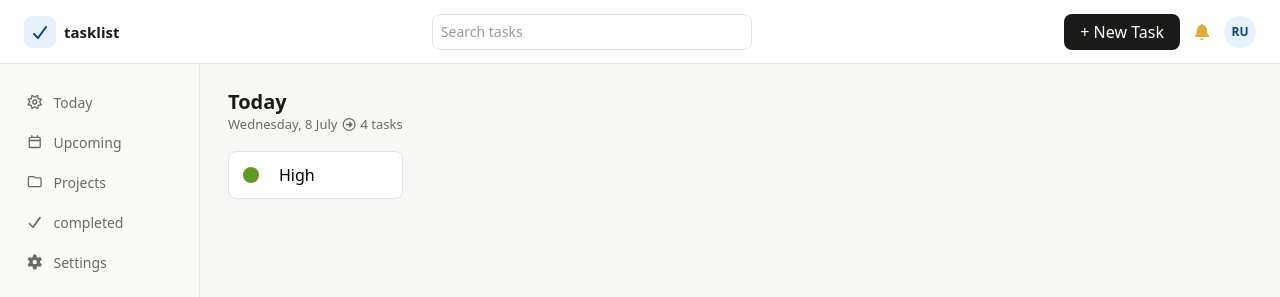
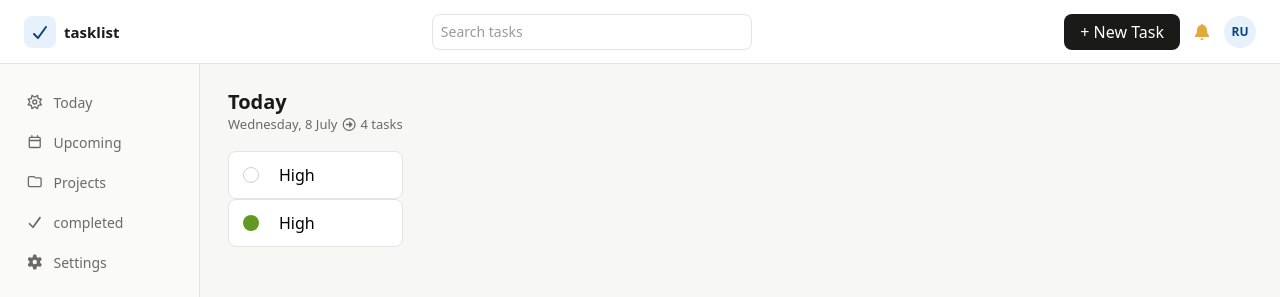
Before and after one commit to AlainRegisDev88/to-do-app, a React (Vite) app in the folder to-do-app/: page / in a window 1280 px wide. Shown: the top 297 px of the page. Built offline with nearby package versions, Linux system fonts and the light colour scheme; no server answers.

Commit message:
add task status

```diff
--- a/to-do-app/src/components/HomePage.css
+++ b/to-do-app/src/components/HomePage.css
@@ -59,6 +59,8 @@
     cursor: default;
 }
 
+
+
 /*
 <section className="tasks-section">
 <div className="task card">
--- a/to-do-app/src/components/HomePage.jsx
+++ b/to-do-app/src/components/HomePage.jsx
@@ -48,11 +48,18 @@ const HomePage = () => {
                         </div>
 
                         <section className="tasks-section">
-                            <div className="task-card">
+                            <div className="task-card active">
+                                <div className="checkbox"></div>
+                                <div className="task-title"></div>
+                                <div className="priority-tag priority-high">High</div>
+                            </div>
+
+                            <div className="task-card done">
                                 <div className="checkbox checked"></div>
                                 <div className="task-title task-active"></div>
                                 <div className="priority-tag priority-high">High</div>
                             </div>
+
                         </section>
 
                     </div>
```
